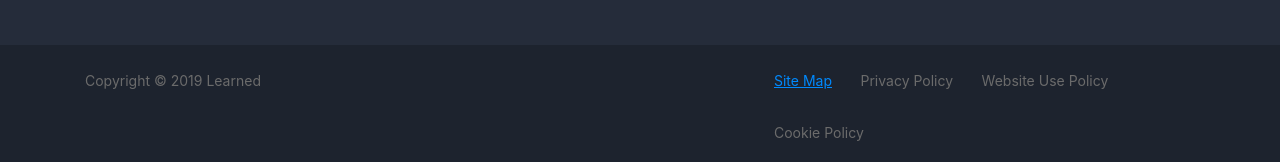
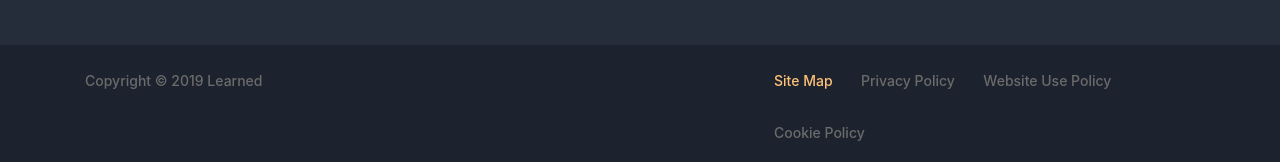
Before and after one commit to Minhajul99/SSB-288, a plain HTML site: page Class 15/index.html in a window 1280 px wide. In both pictures the pointer is over the link "Site Map". Shown: the part 3322-3484 px from the top of the page. Drawn offline with nearby package versions, Linux system fonts and the light colour scheme.

Commit message:
Update style.css

```diff
--- a/Class 15/css/style.css
+++ b/Class 15/css/style.css
@@ -360,6 +360,7 @@ a:hover {
 }
 .copyright p{
   font-size: 14px;
+  font-weight: 500;
   color: #6b6b6b;
   margin-top: 25px;
 }
@@ -376,9 +377,12 @@ width: 100%;
 }
 .bottom-widget .menu .list li a {
   font-size: 14px;
+  font-weight: 500;
   color: #6b6b6b;
 
 }
-.bottom-widget .menu .list li a:hover {
-  color: #0089fd;
+
+.bottom-widget .menu .list li a:hover{
+  color: #ffc178;
+  text-decoration: none;
 }
```
